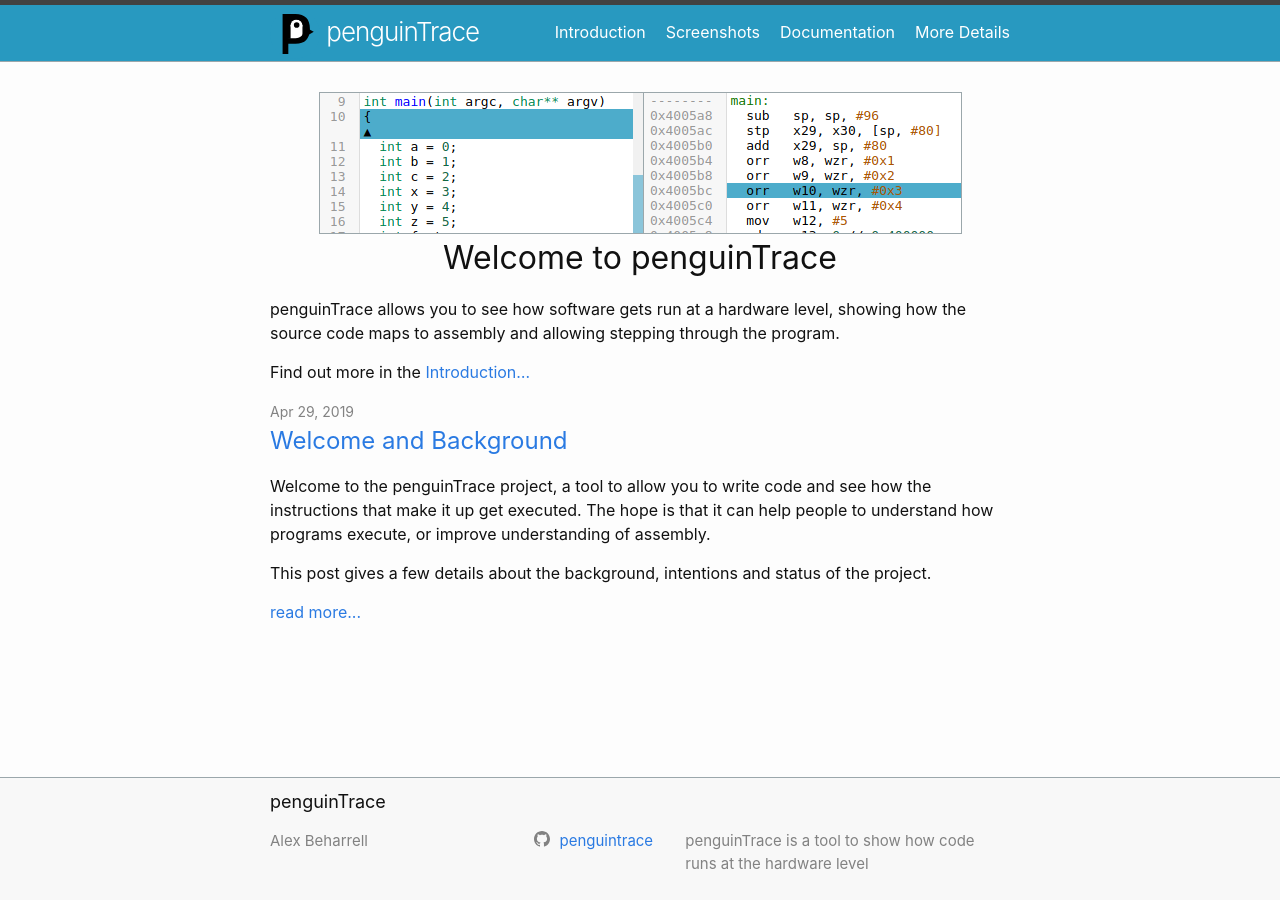
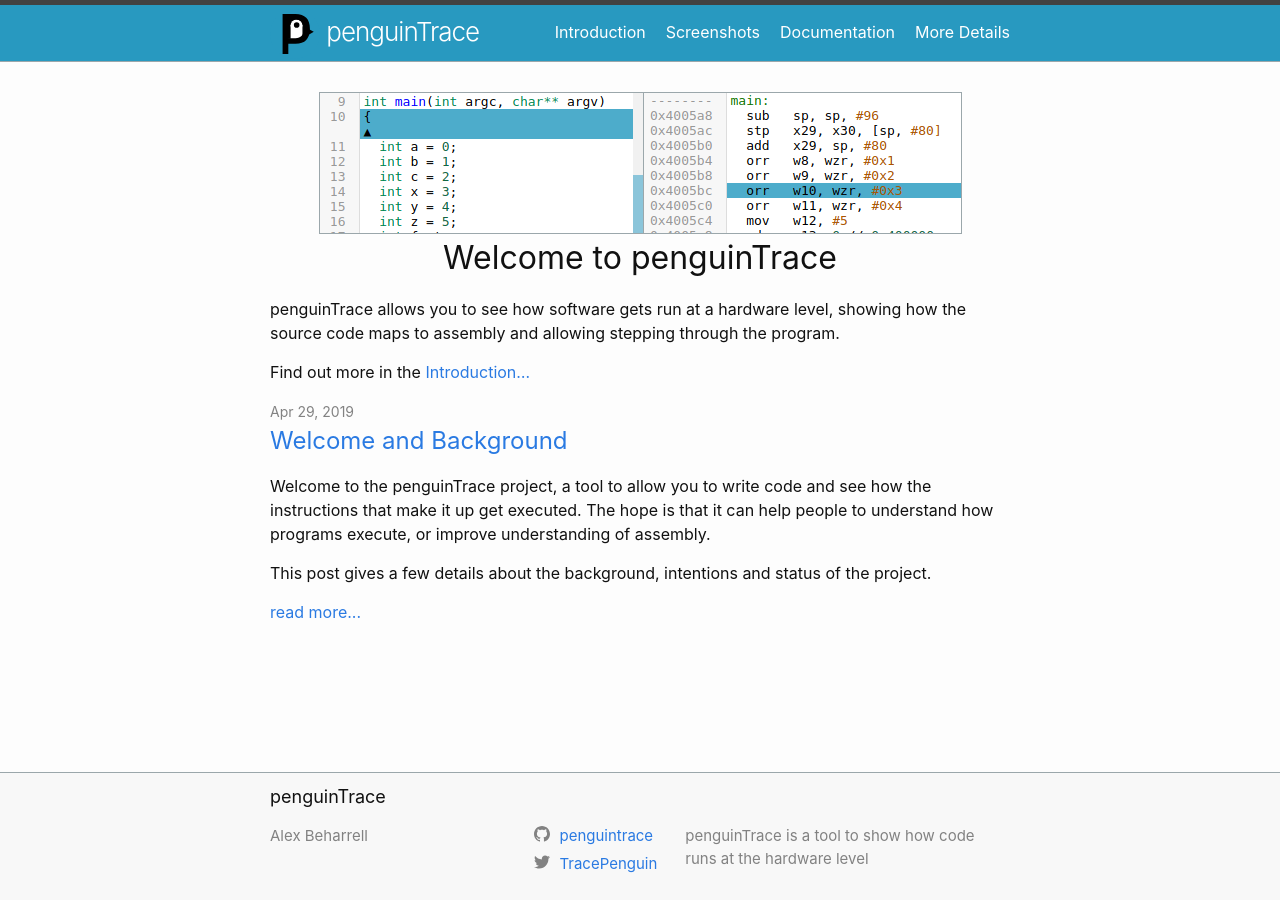
Before and after one commit to penguintrace/penguintrace.github.io, a Jekyll site: the page built from index.md, in a window 1280 px wide. Built offline with Jekyll 4.4.1, drawn with Linux system fonts in a browser that asks for light colours.

Commit message:
Add twitter info

```diff
--- a/_config.yml
+++ b/_config.yml
@@ -22,6 +22,7 @@ baseurl: "/" # the subpath of your site, e.g. /blog
 url: "https://penguintrace.org" # the base hostname & protocol for your site, e.g. http://example.com
 show_excerpts: true
 github_username:  penguintrace
+twitter_username: TracePenguin
 
 # Build settings
 markdown: kramdown
```
